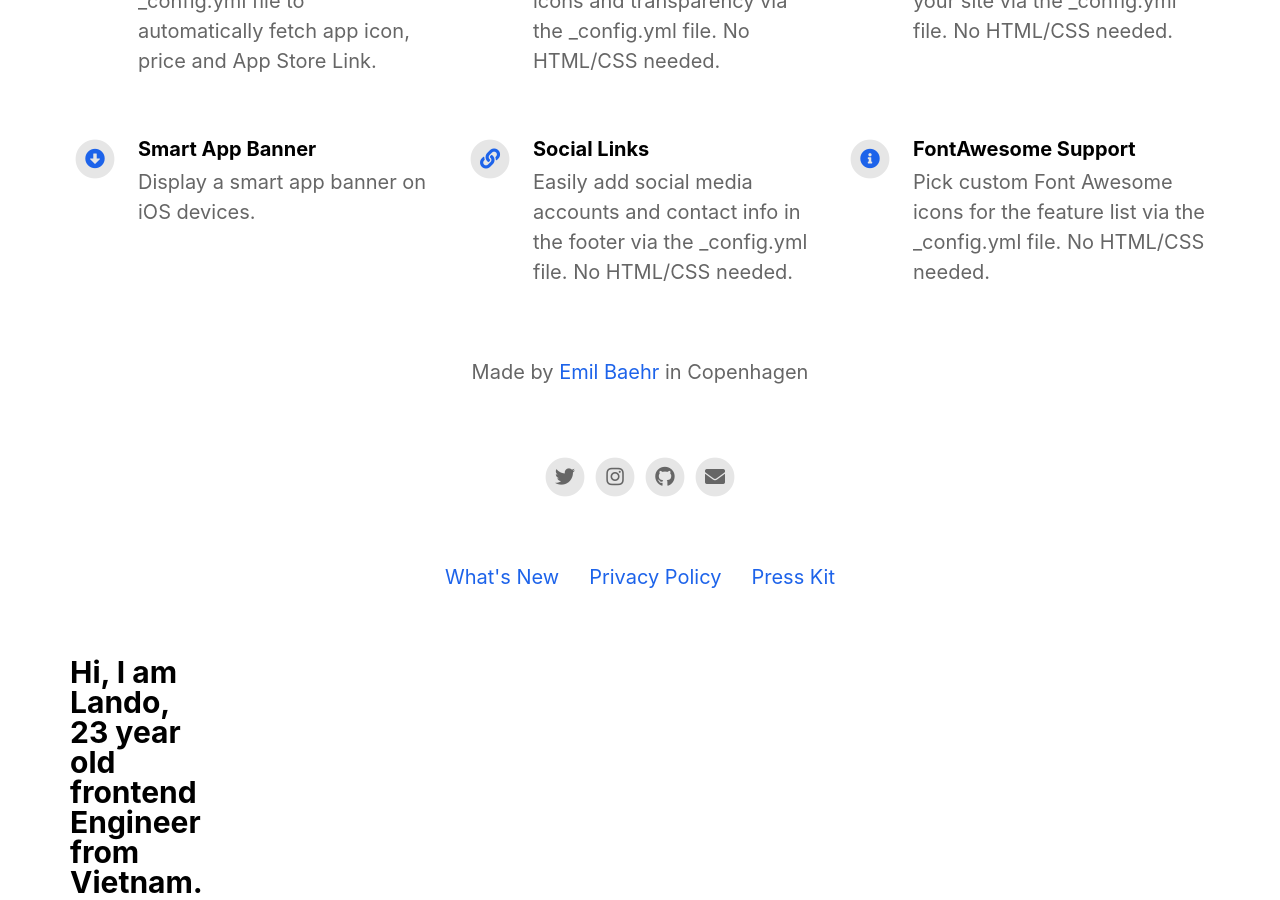
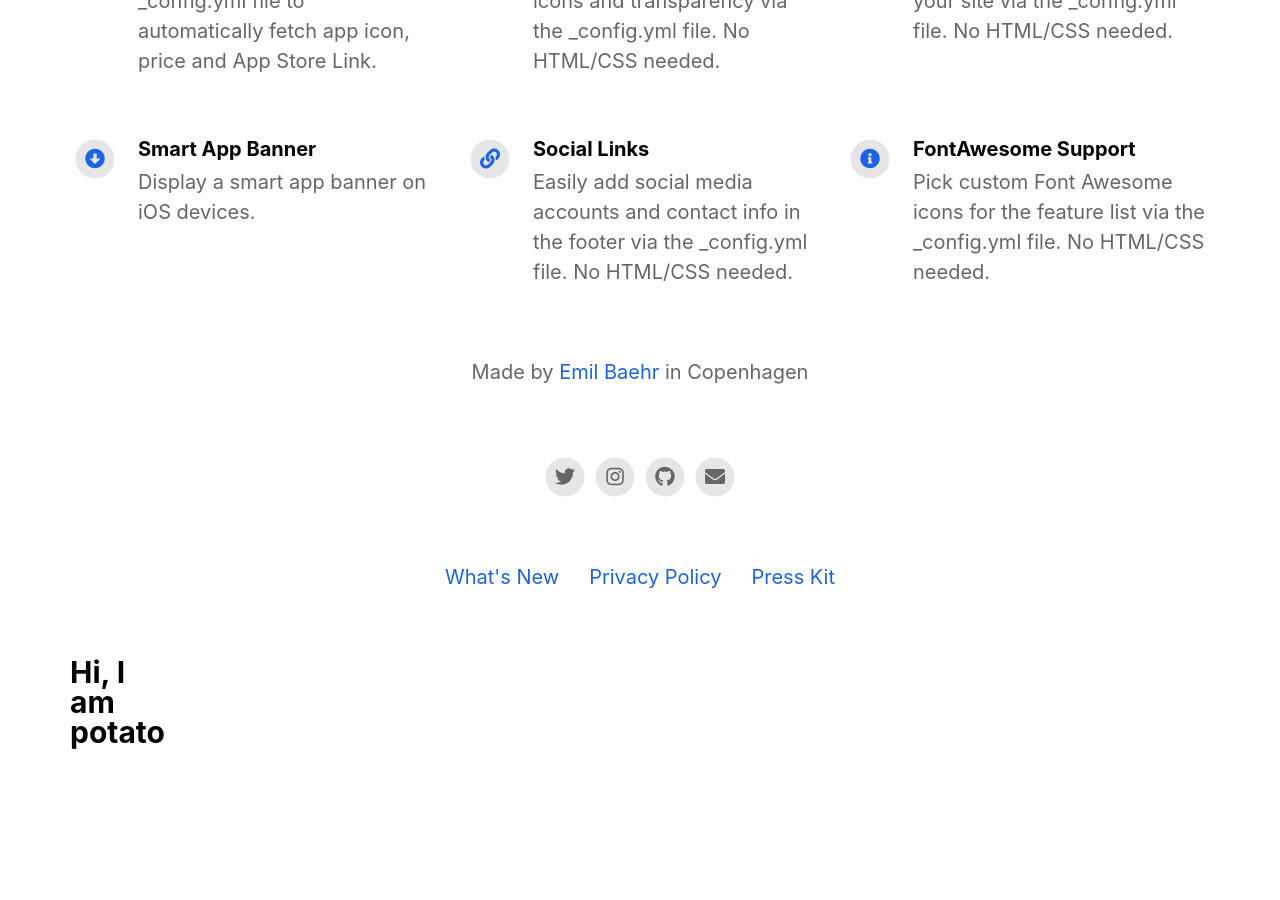
Before and after one commit to duylan1311/lando, a Jekyll site: the page built from index.html, in a window 1280 px wide and 900 px high, scrolled down 1367 px. Built offline with Jekyll 4.4.1, drawn with Linux system fonts in a browser that asks for light colours; nearby versions of some CDN libraries; after the commit the page ends 2117 px from its top, so only the background shows below that.

Commit message:
name change

```diff
--- a/_layouts/default.html
+++ b/_layouts/default.html
@@ -7,7 +7,7 @@
     <div class="imageWrapper">
             <div class="headerBackground">
                 <div class="container">
-                    <h1>Hi, I am Lando, 23 year old frontend Engineer from Vietnam.</h1>
+                    <h1>Hi, I am potato</h1>
                     {% include header.html %}
                     <div class="iphonePreview">
 
```
